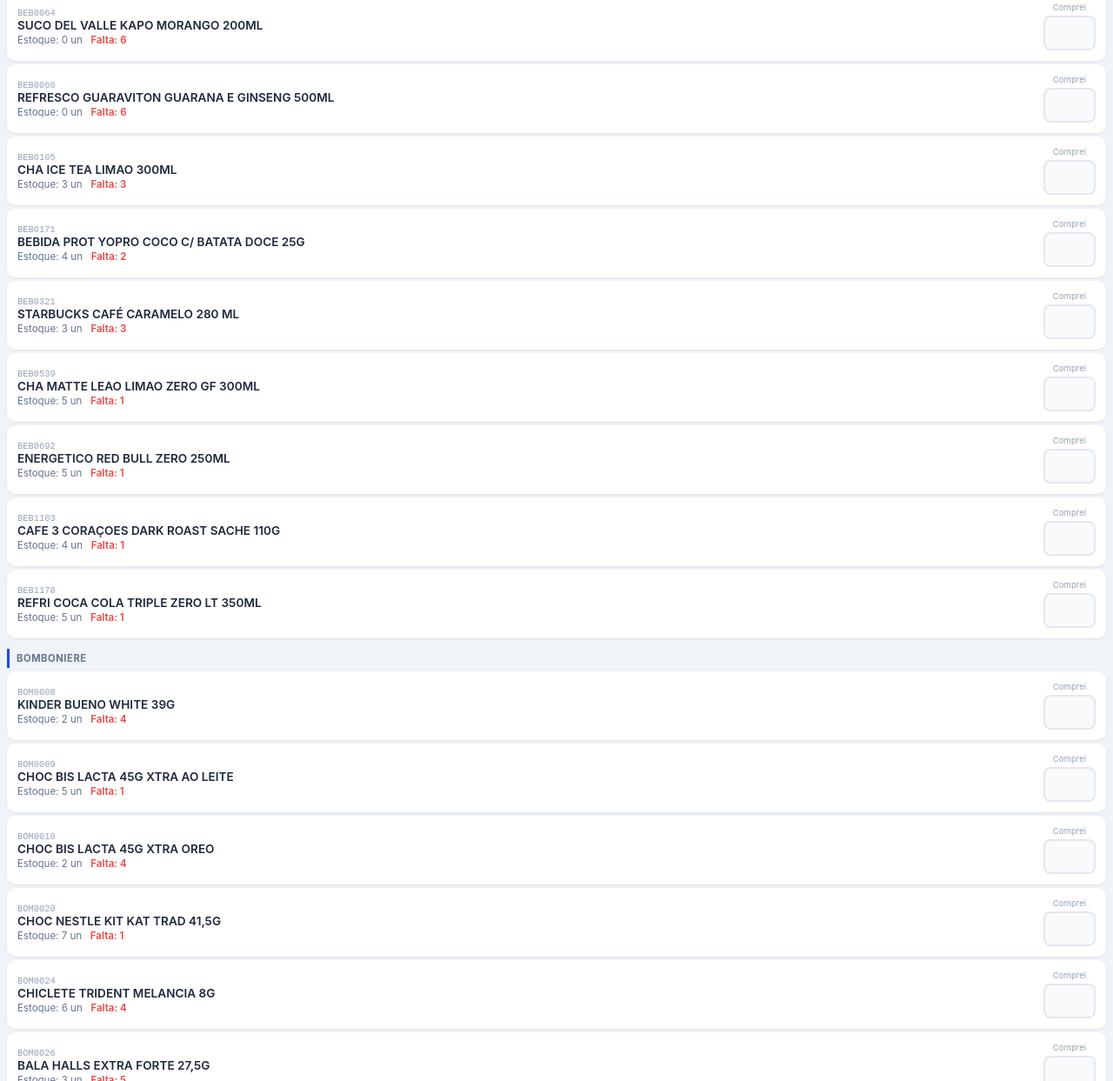
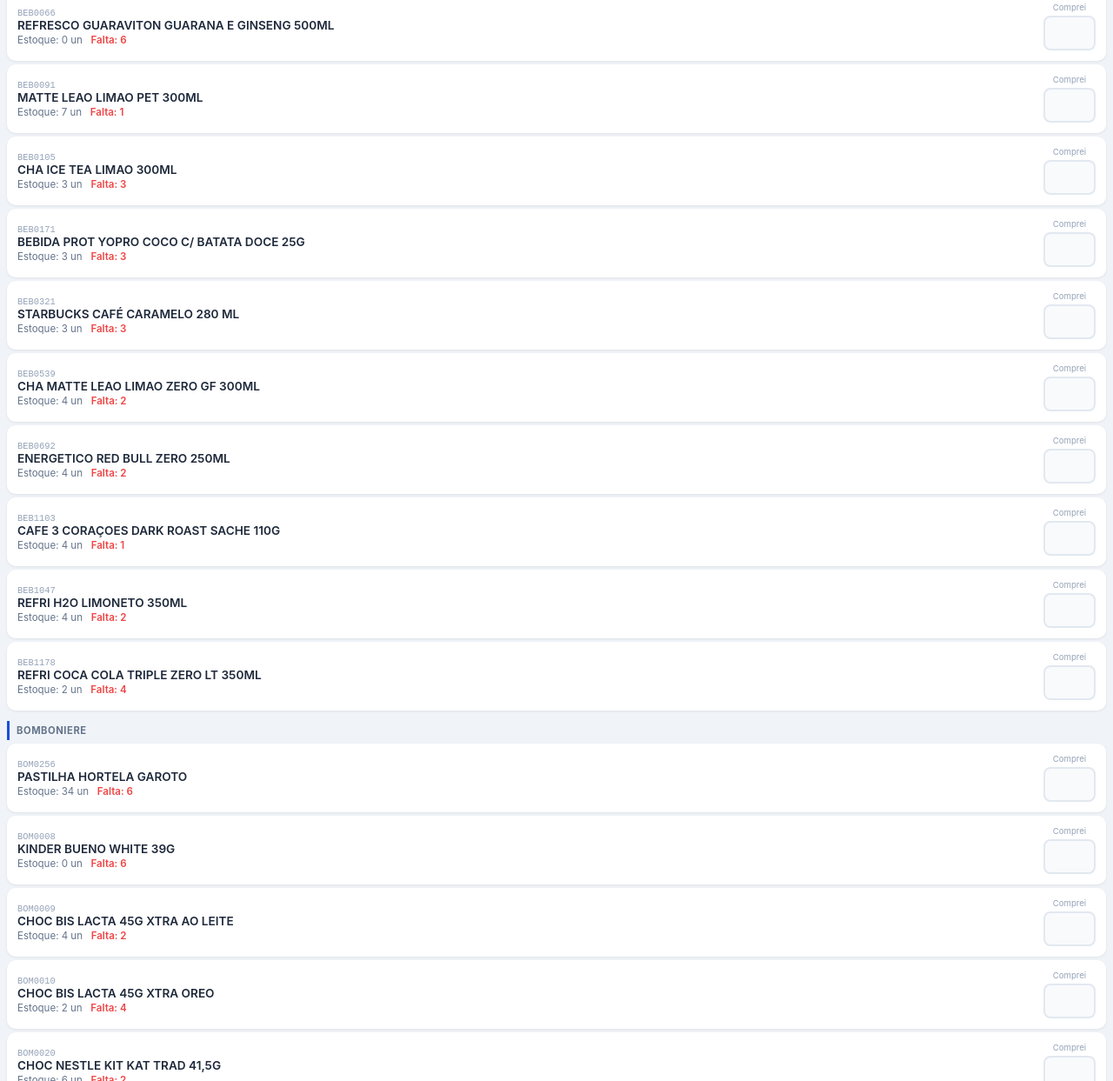
Before and after one commit to primeboxoperacoes/lista-compras-sig, a plain HTML site: page index.html in a window 1280 px wide. Shown: the part 1557-2800 px from the top of the page at 87% size. Drawn offline with Linux system fonts and the light colour scheme.

Commit message:
Atualiza lista de compras PDV SIG: 121 itens ativos com falta (VMpay inst. 157437, 22/11/2026)

```diff
--- a/index.html
+++ b/index.html
@@ -43,123 +43,125 @@ body{font-family:-apple-system,BlinkMacSystemFont,sans-serif;background:#f0f4f8;
 <div class="modal-bg" id="modal-att"><div class="modal-att"><h2>&#x21BB; Atualizar Lista de Compras</h2><p>Copie o prompt abaixo e cole na extensao do Claude.</p><div class="prompt-box">Atualize a lista de compras do PDV SIG de ponta a ponta, sem pausar para confirmacoes intermediarias. Acesse a instalacao 157437 no VMpay (recarregando a pagina antes de ler os dados), leia a tabela de canaletas, filtre os produtos com Estado Ativo e Faltam maior que zero, monte o array atualizado e edite o index.html no repositorio primeboxoperacoes/lista-compras-sig no GitHub, fazendo o commit direto na branch main com uma mensagem descritiva. Ao final, apenas informe o hash do commit e o total de itens atualizados - nao pare no meio pedindo aprovacao, pois a autorizacao para concluir o fluxo completo ja esta dada.</div><div class="att-btns"><button class="abtn abtn-f" onclick="fecharAtt()">Fechar</button><button class="abtn abtn-c" onclick="copiarPrompt()">Copiar Prompt</button></div><p class="ok-msg" id="ok-msg">Prompt copiado!</p></div></div>
 <script>
 var D=[
-["BEB0048","SUCO DEL VALLE UVA LT 290ML",5,1,"Bebidas"],
-["BEB0115","SUCO DEL VALLE MARACUJÁ LT 290ML",2,1,"Bebidas"],
+["BEB0048","SUCO DEL VALLE UVA LT 290ML",4,2,"Bebidas"],
+["BEB0115","SUCO DEL VALLE MARACUJÁ LT 290ML",0,3,"Bebidas"],
+["BOM0256","PASTILHA HORTELA GAROTO",34,6,"Bomboniere"],
 ["BEB0006","REFRI COCA COLA ZERO 1,5L",2,1,"Bebidas"],
-["BEB0008","REFRI COCA COLA LT 350ML",11,1,"Bebidas"],
-["BEB0009","REFRI COCA COLA ZERO LT 350ML",4,14,"Bebidas"],
-["BEB0010","ENERGÉTICO MONSTER ULTRA 473ML",1,5,"Bebidas"],
+["BEB0008","REFRI COCA COLA LT 350ML",10,2,"Bebidas"],
+["BEB0009","REFRI COCA COLA ZERO LT 350ML",7,11,"Bebidas"],
+["BEB0010","ENERGÉTICO MONSTER ULTRA 473ML",0,6,"Bebidas"],
 ["BEB0012","ENERGETICO MONSTER ENERGY 473ML",2,4,"Bebidas"],
-["BEB0013","ENERGETICO RED BULL 250ML",4,2,"Bebidas"],
+["BEB0013","ENERGETICO RED BULL 250ML",5,1,"Bebidas"],
 ["BEB0016","REFRI FANTA UVA LT 350ML",-1,6,"Bebidas"],
-["BEB0018","REFRI GUARANA ANTARCTICA LT 350ML",5,1,"Bebidas"],
-["BEB0028","AGUA MINERAL CRYSTAL C/GAS 500 ML",2,3,"Bebidas"],
-["BEB0034","BEBIDA TODDYNHO UHT CHOCOLATE 200ML",15,3,"Bebidas"],
-["BEB0038","BEBIDA PROT YOPRO CHOCOLATE 250ML",9,3,"Bebidas"],
-["BEB0039","BEBIDA YOPRO MORANGO 250ML",5,1,"Bebidas"],
-["BEB0041","REFRI SPRITE ZERO LT 350ML",3,3,"Bebidas"],
-["BEB0045","SUCO DEL VALLE KAPO UVA 200ML",5,1,"Bebidas"],
+["BEB0028","AGUA MINERAL CRYSTAL C/GAS 500 ML",3,2,"Bebidas"],
+["BEB0034","BEBIDA TODDYNHO UHT CHOCOLATE 200ML",16,2,"Bebidas"],
+["BEB0038","BEBIDA PROT YOPRO CHOCOLATE 250ML",10,2,"Bebidas"],
+["BEB0039","BEBIDA YOPRO MORANGO 250ML",4,2,"Bebidas"],
+["BEB0041","REFRI SPRITE ZERO LT 350ML",2,4,"Bebidas"],
+["BEB0045","SUCO DEL VALLE KAPO UVA 200ML",4,2,"Bebidas"],
 ["BEB0051","AGUA DE COCO INTEGRAL PURI 300ML",1,7,"Bebidas"],
-["BEB0064","SUCO DEL VALLE KAPO MORANGO 200ML",0,6,"Bebidas"],
+["BEB0064","SUCO DEL VALLE KAPO MORANGO 200ML",1,5,"Bebidas"],
 ["BEB0066","REFRESCO GUARAVITON GUARANA E GINSENG 500ML",0,6,"Bebidas"],
+["BEB0091","MATTE LEAO LIMAO PET 300ML",7,1,"Bebidas"],
 ["BEB0105","CHA ICE TEA LIMAO 300ML",3,3,"Bebidas"],
-["BEB0171","BEBIDA PROT YOPRO COCO C/ BATATA DOCE 25G",4,2,"Bebidas"],
+["BEB0171","BEBIDA PROT YOPRO COCO C/ BATATA DOCE 25G",3,3,"Bebidas"],
 ["BEB0321","STARBUCKS CAFÉ CARAMELO 280 ML",3,3,"Bebidas"],
-["BEB0539","CHA MATTE LEAO LIMAO ZERO GF 300ML",5,1,"Bebidas"],
-["BEB0692","ENERGETICO RED BULL ZERO 250ML",5,1,"Bebidas"],
+["BEB0539","CHA MATTE LEAO LIMAO ZERO GF 300ML",4,2,"Bebidas"],
+["BEB0692","ENERGETICO RED BULL ZERO 250ML",4,2,"Bebidas"],
 ["BEB1103","CAFE 3 CORAÇOES DARK ROAST SACHE 110G",4,1,"Bebidas"],
-["BOM0008","KINDER BUENO WHITE 39G",2,4,"Bomboniere"],
-["BOM0009","CHOC BIS LACTA 45G XTRA AO LEITE",5,1,"Bomboniere"],
+["BOM0008","KINDER BUENO WHITE 39G",0,6,"Bomboniere"],
+["BOM0009","CHOC BIS LACTA 45G XTRA AO LEITE",4,2,"Bomboniere"],
 ["BOM0010","CHOC BIS LACTA 45G XTRA OREO",2,4,"Bomboniere"],
-["BOM0020","CHOC NESTLE KIT KAT TRAD 41,5G",7,1,"Bomboniere"],
-["BOM0024","CHICLETE TRIDENT MELANCIA 8G",6,4,"Bomboniere"],
-["BOM0026","BALA HALLS EXTRA FORTE 27,5G",3,5,"Bomboniere"],
+["BOM0020","CHOC NESTLE KIT KAT TRAD 41,5G",6,2,"Bomboniere"],
+["BOM0024","CHICLETE TRIDENT MELANCIA 8G",0,10,"Bomboniere"],
+["BOM0026","BALA HALLS EXTRA FORTE 27,5G",1,7,"Bomboniere"],
 ["BOM0028","BALA HALLS MELANCIA 28G",7,1,"Bomboniere"],
 ["BOM0031","CHICLETE TRIDENT HORTELÂ 8G",7,3,"Bomboniere"],
-["BOM0032","PAÇOCA SANTA HELENA ROLHA 15G",20,12,"Bomboniere"],
-["BOM0035","CHOC TWIX AO LEITE ORIGINAL 40G",0,6,"Bomboniere"],
+["BOM0032","PAÇOCA SANTA HELENA ROLHA 15G",13,19,"Bomboniere"],
+["BOM0035","CHOC TWIX AO LEITE ORIGINAL 40G",-1,6,"Bomboniere"],
 ["BOM0040","CHOC LACTA LAKA BRANCO 80G",0,4,"Bomboniere"],
 ["BOM0049","BARRA DE CEREAL NUTRY BANANA C/ MEL 22G",7,1,"Bomboniere"],
-["BOM0050","BARRA DE CEREAL NUTRY AVELÃ C/ CHOCOLATE 22G",3,5,"Bomboniere"],
-["BOM0053","CHOC TALENTO CASTANHAS DO PARA 25G",14,1,"Bomboniere"],
-["BOM0063","BALA FINI TUBES AZEDINHOS 15G",4,2,"Bomboniere"],
+["BOM0050","BARRA DE CEREAL NUTRY AVELÃ C/ CHOCOLATE 22G",0,8,"Bomboniere"],
+["BOM0053","CHOC TALENTO CASTANHAS DO PARA 25G",11,4,"Bomboniere"],
 ["BOM0064","CHOC LACTA DIAMANTE NEGRO 80G",3,1,"Bomboniere"],
-["BOM0066","CHOC NESTLE PRESTÍGIO 33G",3,5,"Bomboniere"],
-["BOM0068","BOMBOM SONHO DE VALSA 20g",7,5,"Bomboniere"],
+["BOM0066","CHOC NESTLE PRESTÍGIO 33G",4,4,"Bomboniere"],
+["BOM0068","BOMBOM SONHO DE VALSA 20g",8,4,"Bomboniere"],
 ["BOM0077","CHOC KINDER BUENO WAFER 43G 2UN",3,3,"Bomboniere"],
-["BOM0087","BALA MENTOS FRUIT 37,5G",5,3,"Bomboniere"],
+["BOM0086","BALA MENTOS MINT 37,5G",6,2,"Bomboniere"],
+["BOM0087","BALA MENTOS FRUIT 37,5G",1,7,"Bomboniere"],
 ["BOM1302","CONFEITO M&M CHOCOLATE AO LEITE 40G",7,1,"Bomboniere"],
-["BOM0169","BOMBOM LACTA OURO BRANCO UN",2,10,"Bomboniere"],
-["BOM0173","PASTILHA TIC TAC MENTA 14,5G",2,4,"Bomboniere"],
-["BOM0362","BALA FINI GELATINA MINHOCA AZEDINHAS 80G",3,1,"Bomboniere"],
-["BOM0462","CHOC TALENTO BRANCO CEREAIS E PASSAS 25G",13,2,"Bomboniere"],
+["BOM0169","BOMBOM LACTA OURO BRANCO UN",3,9,"Bomboniere"],
+["BOM0173","PASTILHA TIC TAC MENTA 14,5G",1,5,"Bomboniere"],
+["BOM0362","BALA FINI GELATINA MINHOCA AZEDINHAS 80G",2,2,"Bomboniere"],
+["BOM0462","CHOC TALENTO BRANCO CEREAIS E PASSAS 25G",12,3,"Bomboniere"],
 ["BOM0665","CHOC LACTA WAFER BIS TRAD 100,8G",2,2,"Bomboniere"],
-["BOM0757","CHOC TALENTO MEIO AMARGO C/AMENDOAS 25g",12,3,"Bomboniere"],
+["BOM0757","CHOC TALENTO MEIO AMARGO C/AMENDOAS 25g",10,5,"Bomboniere"],
 ["BOM0887","BARRA DE NUTS CACAU NUTRY 25G",-1,8,"Bomboniere"],
-["BOM0942","BANANADA AYE TRAD ZERO 25G",3,3,"Bomboniere"],
-["BOM0943","BANANADA AYE C/UVA PASSA ZERO 25G",2,4,"Bomboniere"],
-["BOM1047","CHOC BATON AO LEITE 16G",4,6,"Bomboniere"],
-["BOM1272","BARRA BOLD COOKIES & CREAM 40g",5,1,"Bomboniere"],
-["BOM1343","BARRA BOLD BOMBOM CROCANTE 40g",4,2,"Bomboniere"],
-["BOM1426","CONFEITO M&M AMENDOIM 40G",6,2,"Bomboniere"],
-["BOM2058","CHOC SNICKERS ORIGINAL 40GR",1,5,"Bomboniere"],
+["BOM0943","BANANADA AYE C/UVA PASSA ZERO 25G",5,1,"Bomboniere"],
+["BOM1047","CHOC BATON AO LEITE 16G",3,7,"Bomboniere"],
+["BOM1343","BARRA BOLD BOMBOM CROCANTE 40g",5,1,"Bomboniere"],
+["BOM1426","CONFEITO M&M AMENDOIM 40G",7,1,"Bomboniere"],
+["BOM2058","CHOC SNICKERS ORIGINAL 40GR",0,6,"Bomboniere"],
 ["CON0022","MINI LASANHA SADIA BOLONHESA 350G",2,1,"Congelados"],
 ["CON0110","FETTUCCINE PERDIGAO C/MOLHO BRANCO, PEITO DE PERU 300G",0,2,"Congelados"],
 ["CON0174","FETTUCCINE AO MOLHO BOLONHESA PERDIGÃO MEU MENU 350G",1,1,"Congelados"],
 ["CON0214","BOLINHA DELLI PRESUNTO QUEIJO 400G",0,5,"Congelados"],
 ["CON0215","COXINHA DELLI DE FRANGO 400G",2,3,"Congelados"],
-["CON0216","KIBE DELLI CARNE 400G",0,5,"Congelados"],
-["CON0226","SALGADO DELLI BOLINHA QUEIJO 400G",2,3,"Congelados"],
+["CON0216","KIBE DELLI CARNE 400G",4,1,"Congelados"],
 ["CON0237","PAO DE QUEIJO DELLIMAIS PROVOLONE",2,3,"Congelados"],
-["CON0328","MINUTO X DUPLO BURGUER 185G",3,2,"Congelados"],
-["CON0330","MINUTO X BACON 130G",4,1,"Congelados"],
+["CON0328","MINUTO X DUPLO BURGUER 185G",1,4,"Congelados"],
+["CON0330","MINUTO X BACON 130G",3,2,"Congelados"],
 ["CON0331","MINUTO X BURGER 125G",2,3,"Congelados"],
 ["CON0332","MINUTO X DUPLO BACON 185G",2,3,"Congelados"],
 ["CON0346","MINUTO X REQUEIJÃO 140G",0,5,"Congelados"],
 ["CON0457","NHOQUE SADIA MOLHO BOLONHESA 300G",0,2,"Congelados"],
 ["CON0790","SALGADO DELLI MAIS RISOLE 400G",1,4,"Congelados"],
-["CON0868","PAO DE QUEIJO DELLIMAIS TRAD 250G",0,5,"Congelados"],
-["CON0872","MARMITA CREUZA FEIJOADA C/ARROZ E COUVE 330G",1,4,"Congelados"],
-["CON0873","MARMITA CREUZA STROGONOFF DE FRANGO C/ARROZ 330G",-1,5,"Congelados"],
-["CON0875","MARMITA CREUZA PANQUECA DE CARNE 330G",0,5,"Congelados"],
-["CON0878","MARMITA CREUZA NHOQUE A BOLONHESA 340G",1,4,"Congelados"],
+["CON0868","PAO DE QUEIJO DELLIMAIS TRAD 250G",4,1,"Congelados"],
+["CON0873","MARMITA CREUZA STROGONOFF DE FRANGO C/ARROZ 330G",1,4,"Congelados"],
+["CON0875","MARMITA CREUZA PANQUECA DE CARNE 330G",2,3,"Congelados"],
 ["CON0882","MARMITA CREUZA CALDO VERDE 500G",3,2,"Congelados"],
 ["CON0989","FETTUCCINE MEU MENU BOLONHESA C/ QUEIJO PARMESAO 300G",-2,2,"Congelados"],
-["CON1199","MINUTO X BURGUER MAIONESE CASEIRA 145G",3,2,"Congelados"],
-["MER0491","CAPPUCCINO SOLUVEL 3 CORAÇOES CLASSIC SC 20G",7,1,"Mercearia"],
-["MER0496","PIPOCA YOKI MANTEIGA 50G",8,2,"Mercearia"],
-["MER0599","PIPOCA MICROONDAS YOKI NATURAL COM SAL 50G",7,3,"Mercearia"],
+["CON1199","MINUTO X BURGUER MAIONESE CASEIRA 145G",1,4,"Congelados"],
+["MER0491","CAPPUCCINO SOLUVEL 3 CORAÇOES CLASSIC SC 20G",6,2,"Mercearia"],
+["MER0496","PIPOCA YOKI MANTEIGA 50G",6,4,"Mercearia"],
+["MER0599","PIPOCA MICROONDAS YOKI NATURAL COM SAL 50G",5,5,"Mercearia"],
 ["MER1943","CAFE 3 CORAÇOES C/LEITE SOLUVEL 20G",4,1,"Mercearia"],
-["MRC0001","ALMONDEGAS, ARROZ INT E LEGUMES 350G",4,1,"Refeicoes"],
-["MRC0002","ESCONDIDINHO BATATA DOCE C/CARNE 350G",3,2,"Refeicoes"],
-["MRC0004","FILE FRANGO ESPINAFRE, ARROZ INT E LEGUMES 350G",4,1,"Refeicoes"],
+["MRC0001","ALMONDEGAS, ARROZ INT E LEGUMES 350G",3,2,"Refeicoes"],
+["MRC0002","ESCONDIDINHO BATATA DOCE C/CARNE 350G",2,3,"Refeicoes"],
+["MRC0004","FILE FRANGO ESPINAFRE, ARROZ INT E LEGUMES 350G",3,2,"Refeicoes"],
 ["MRC0011","LASANHA INTEGRAL A BOLONHESA 350G",2,3,"Refeicoes"],
 ["MRC0013","CALDO DE FEIJAO 400G",4,1,"Refeicoes"],
 ["MRC0019","FRANGO PARMEGIANA C/ARROZ E MIX DE LEGUMES 350G",2,3,"Refeicoes"],
 ["PAD0003","BOLO PANCO LARANJA 300GR",2,1,"Padaria"],
 ["PAD0030","BOLO ANA MARIA BAUNILHA 70GR",2,4,"Padaria"],
-["PAD0262","BOLO ANA MARIA CHOCO 70GR",5,1,"Padaria"],
+["PAD0262","BOLO ANA MARIA CHOCO 70GR",3,3,"Padaria"],
 ["REF0256","PUDIM DO RIO TRAD 150G",0,6,"Refrigerados"],
 ["SNK0022","BISC OREO ORIGINAL ORIGINAL 90G",1,3,"Snacks"],
-["SNK0025","BISC PIRAQUE C/LIMAO 160G",1,3,"Snacks"],
-["SNK0026","BISC PIRAQUE ROLADINHO GOIABA 75G",4,4,"Snacks"],
-["SNK0027","BISC PIRAQUE MAIZENA TRAD 175G",4,2,"Snacks"],
+["SNK0025","BISC PIRAQUE C/LIMAO 160G",0,4,"Snacks"],
+["SNK0026","BISC PIRAQUE ROLADINHO GOIABA 75G",7,1,"Snacks"],
+["SNK0027","BISC PIRAQUE MAIZENA TRAD 175G",3,3,"Snacks"],
 ["SNK0031","PIPOCA DO JOHNNY CARAMELO E FLOR DE SAL 75G",0,10,"Snacks"],
-["SNK0039","BISC PIRAQUE WAFER CHOCOLATE 100G",3,1,"Snacks"],
+["SNK0037","BATATA PRINGLES CREME E CEBOLA 109G",3,1,"Snacks"],
+["SNK0039","BISC PIRAQUE WAFER CHOCOLATE 100G",2,2,"Snacks"],
+["SNK0042","BISC PIRAQUE WAFER MORANGO 100G",2,2,"Snacks"],
 ["SNK0048","BISC TORCIDA BACON 60G",0,5,"Snacks"],
-["SNK0049","BISC TORCIDA CEBOLA 60G",3,2,"Snacks"],
-["SNK0050","BISC TORCIDA QUEIJO 60G",1,4,"Snacks"],
-["SNK0073","BISC LACTA CHOCOLICIA 132G",2,2,"Snacks"],
+["SNK0050","BISC TORCIDA QUEIJO 60G",3,2,"Snacks"],
+["SNK0073","BISC LACTA CHOCOLICIA 132G",0,4,"Snacks"],
+["SNK0084","PIPOCA DO JOHNNY BROWNIE 75G",5,1,"Snacks"],
 ["SNK0098","BISC GLOBO SALG POLVILHO 30G",6,4,"Snacks"],
 ["SNK0199","BISC ELMA CHIPS OVINHOS DE AMENDOIM 145G",1,3,"Snacks"],
-["SNK0232","BATATA LAYS SOUR CREAM 115G",2,2,"Snacks"],
+["SNK0217","BISC ELMA CHIPS CHEETOS REQUEIJAO 40G",1,2,"Snacks"],
+["SNK0232","BATATA LAYS SOUR CREAM 115G",1,3,"Snacks"],
 ["SNK0233","BATATA LAYS CLASSICA 115G",3,1,"Snacks"],
+["SNK0249","BISC PIRAQUE LEITE MALTADO 132G",3,1,"Snacks"],
 ["SNK0288","BISC GLOBO DOCE POLVILHO 30G",-1,6,"Snacks"],
-["SNK0317","BISC CLUB SOCIAL ORIGINAL 24G",2,4,"Snacks"],
-["SNK0717","AMENDOIM ELMA CHIPS JAPONES 145G",1,5,"Snacks"],
+["SNK0317","BISC CLUB SOCIAL ORIGINAL 24G",-1,6,"Snacks"],
+["SNK0717","AMENDOIM ELMA CHIPS JAPONES 145G",3,3,"Snacks"],
+["BOM0022","NUTELLA FERRERO B-READY",9,1,"Bomboniere"],
 ["SNK1404","MIX DE CASTANHAS E UVA PASSA AMIGOS DO BEM 50G",0,6,"Snacks"],
-["BEB1178","REFRI COCA COLA TRIPLE ZERO LT 350ML",5,1,"Bebidas"],
-["SNK0208","BISC CHEETOS ASSADO LUA 34G",2,1,"Snacks"],
+["BEB1047","REFRI H2O LIMONETO 350ML",4,2,"Bebidas"],
+["BEB1178","REFRI COCA COLA TRIPLE ZERO LT 350ML",2,4,"Bebidas"],
+["SNK0208","BISC CHEETOS ASSADO LUA 34G",-1,3,"Snacks"],
 ["SNK0761","BISC FANDANGOS PRESUNTO 35G",0,3,"Snacks"],
 ["SNK0830","MIX DE NUTS CAJUMIL 40G",1,4,"Snacks"]
 ];
```
